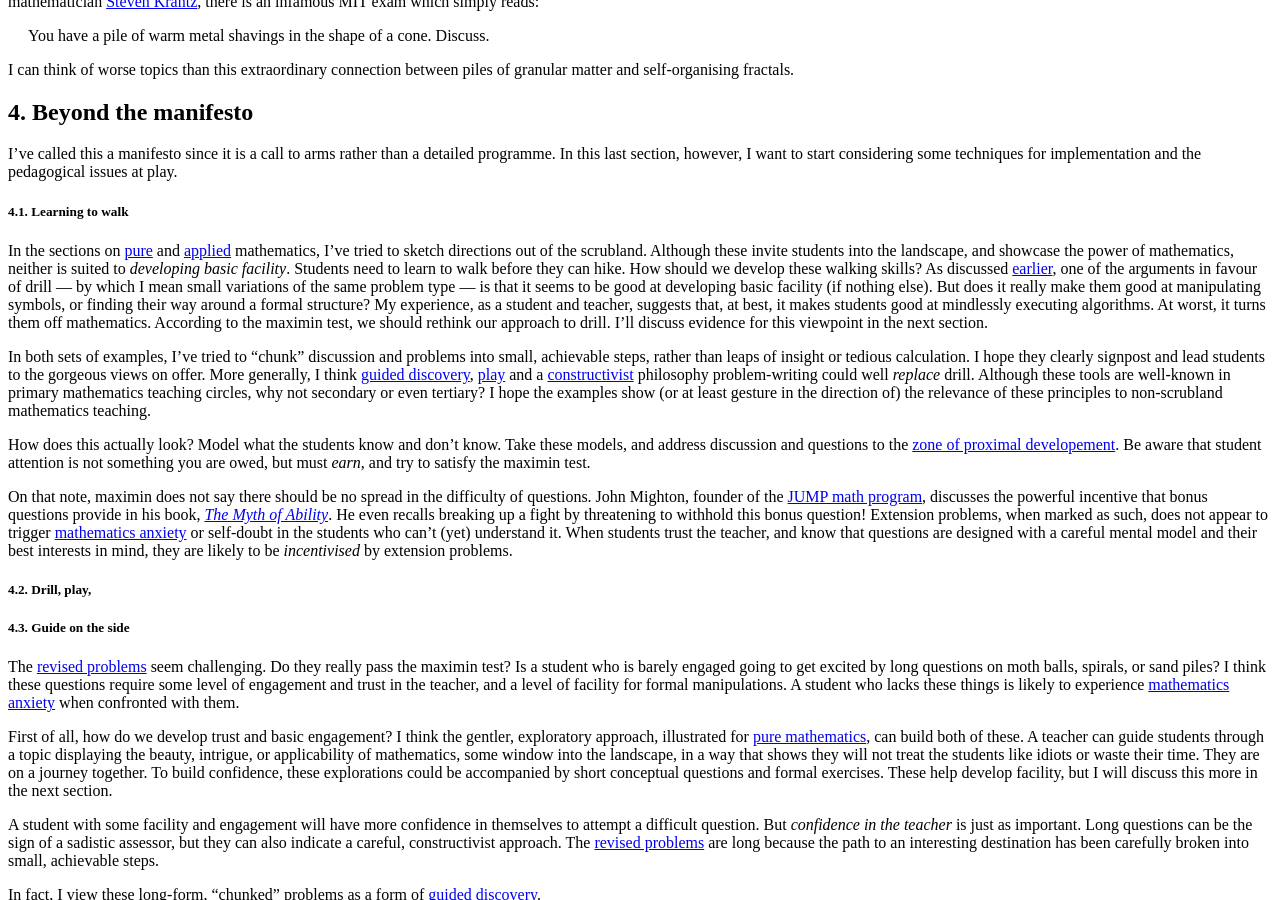
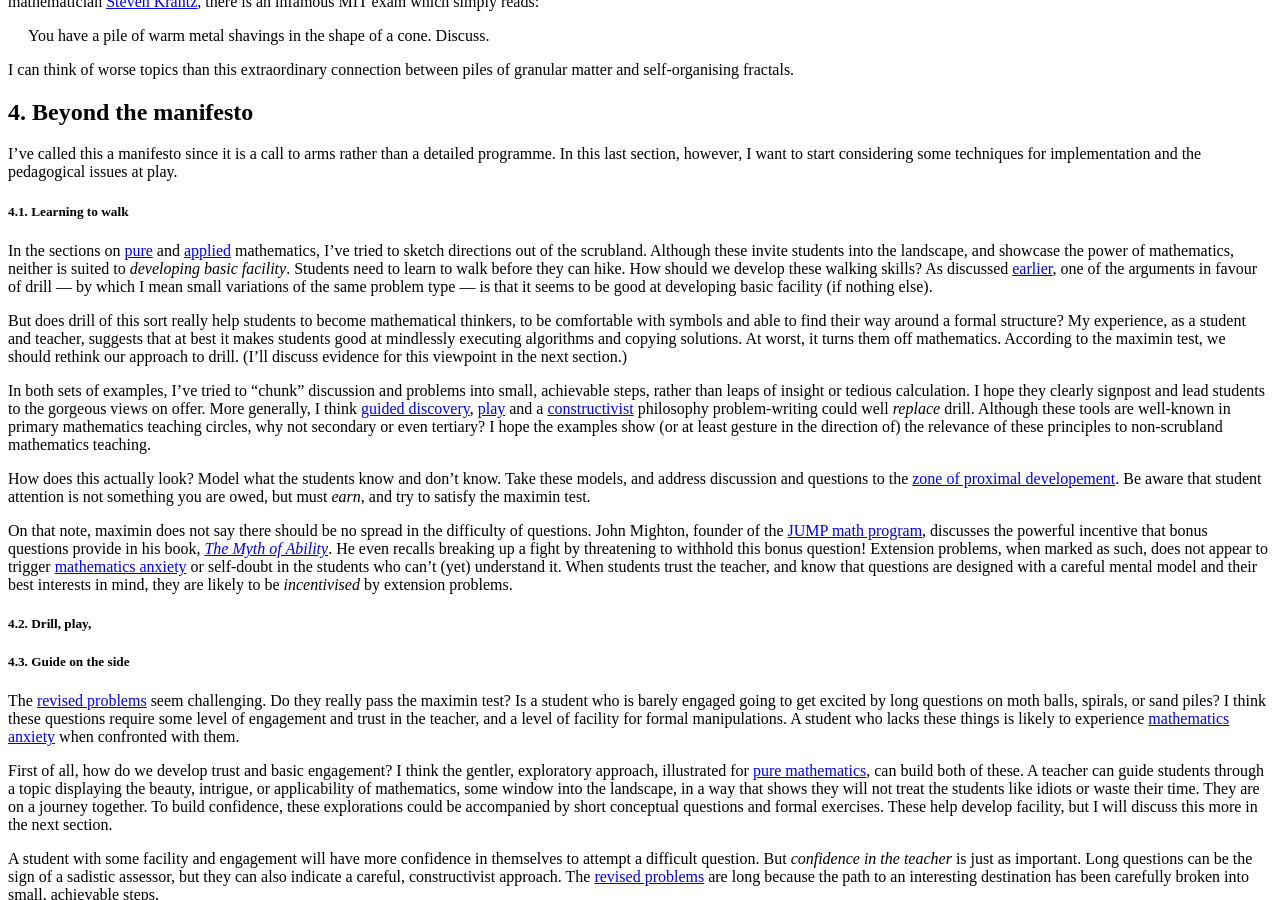
Before and after one commit to hapax/hapax.github.io, a Jekyll site: the page built from assets/teaching.md, in a window 1280 px wide and 900 px high, scrolled down 24421 px. Built offline with Jekyll 4.4.1, drawn with Linux system fonts in a browser that asks for light colours; our own code applies the rules of GitHub Pages for plain Markdown files; formulas are drawn with MathJax 3; a script that is not in the unit is left out.

Commit message:
Update teaching.md

```diff
--- a/assets/teaching.md
+++ b/assets/teaching.md
@@ -1317,14 +1317,17 @@ As discussed <a href="#sec-1-4">earlier</a>, one of the arguments in
 favour of drill --- by which I mean small variations of the same
 problem type --- is that it seems to be good at developing basic
 facility (if nothing else).
-But does it really make them good at manipulating symbols, or finding
+
+But does drill of this sort really help students to become
+mathematical thinkers, to be comfortable with symbols and able to find
 their way around a formal structure?
-My experience, as a student and teacher, suggests that, at best, it
-makes students good at mindlessly executing algorithms.
+My experience, as a student and teacher, suggests that at best it
+makes students good at mindlessly executing algorithms and copying
+solutions.
 At worst, it turns them off mathematics.
 According to the maximin test, we should rethink our approach to
 drill.
-I'll discuss evidence for this viewpoint in the next section.
+(I'll discuss evidence for this viewpoint in the next section.)
 
 In both sets of examples, I've tried to "chunk" discussion and
 problems into small, achievable steps, rather than leaps of insight or
```
